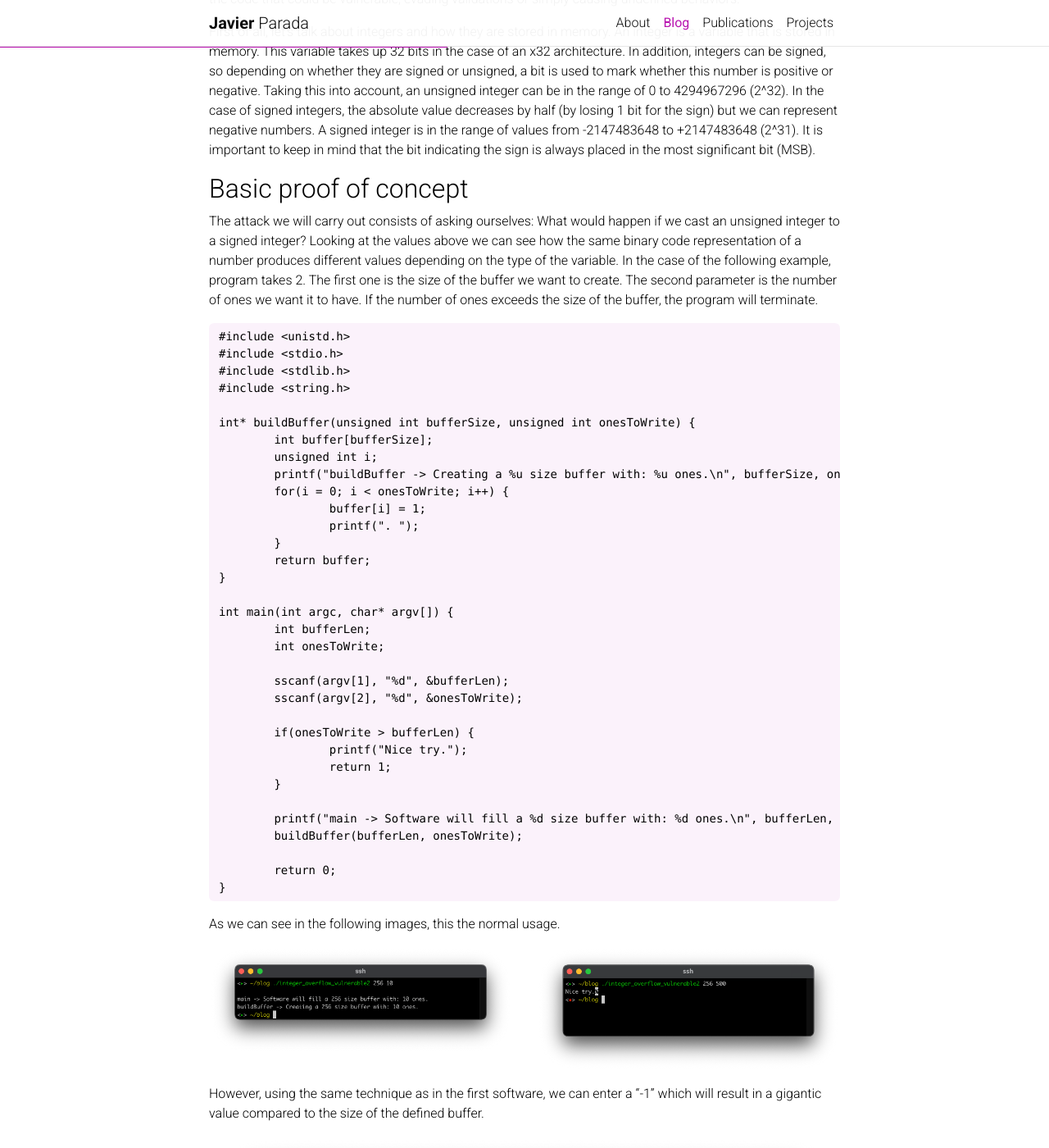
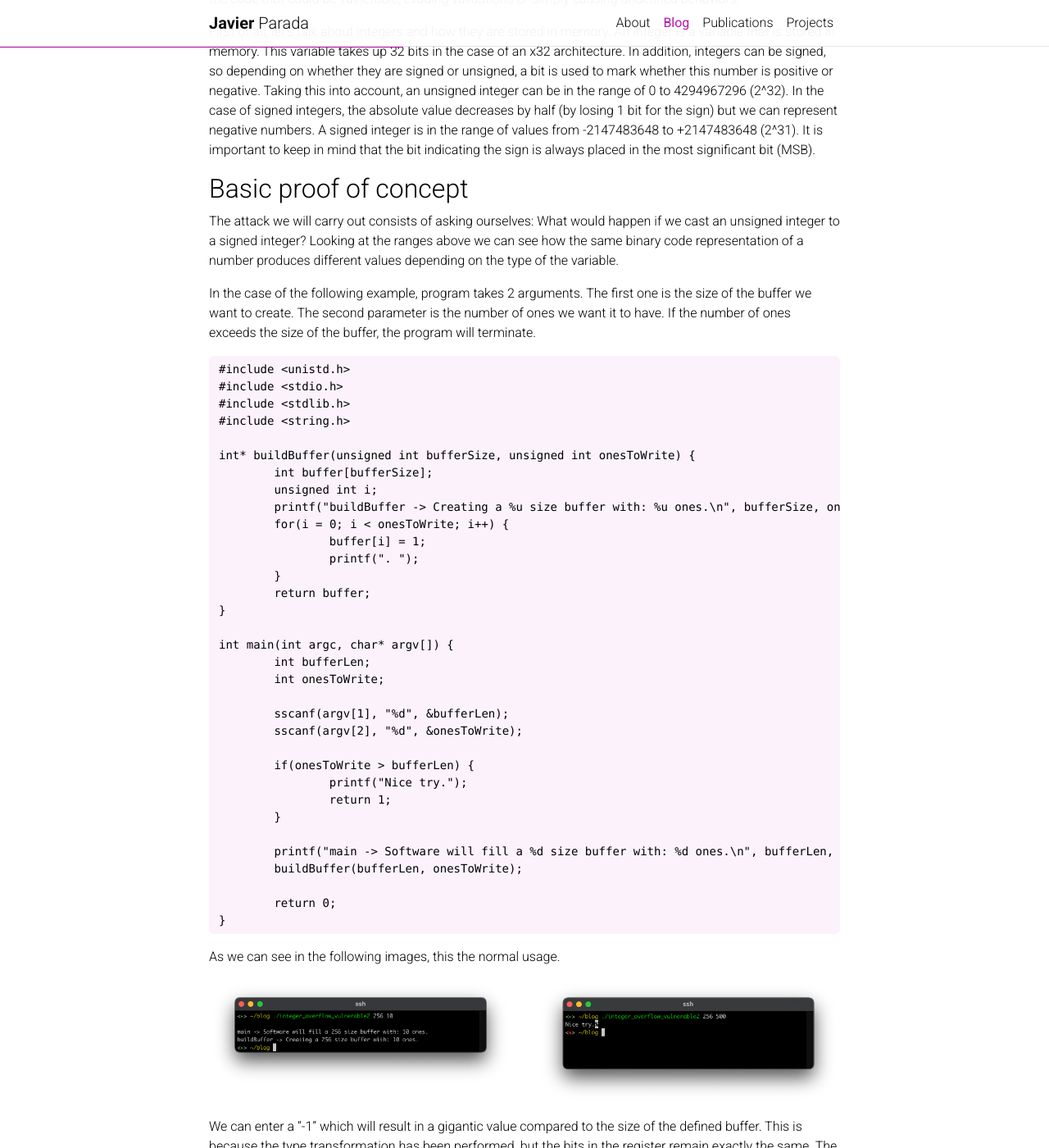
Before and after one commit to jparadadev/jparadadev.github.io, a Jekyll site: the page built from _posts/2022-12-23-exploiting-integer-overflows.md, in a window 1280 px wide and 1400 px high, scrolled down 434 px. Shown: the whole window at 82% size. Built offline with Jekyll 4.4.1, drawn with Linux system fonts in a browser that asks for light colours; full-size pictures stand in for the smaller copies a plugin makes; comment, search, counter and statistics services are not loaded; a style sheet for code colours, icons or effects is not loaded; some of the changed text lies outside the part shown.

Commit message:
add more text

````diff
--- a/_posts/2022-12-23-exploiting-integer-overflows.md
+++ b/_posts/2022-12-23-exploiting-integer-overflows.md
@@ -18,7 +18,9 @@
 
 ## Basic proof of concept
 
-The attack we will carry out consists of asking ourselves: What would happen if we cast an unsigned integer to a signed integer? Looking at the values above we can see how the same binary code representation of a number produces different values depending on the type of the variable. In the case of the following example, program takes 2. The first one is the size of the buffer we want to create. The second parameter is the number of ones we want it to have. If the number of ones exceeds the size of the buffer, the program will terminate.
+The attack we will carry out consists of asking ourselves: What would happen if we cast an unsigned integer to a signed integer? Looking at the ranges above we can see how the same binary code representation of a number produces different values depending on the type of the variable.
+
+In the case of the following example, program takes 2 arguments. The first one is the size of the buffer we want to create. The second parameter is the number of ones we want it to have. If the number of ones exceeds the size of the buffer, the program will terminate.
 
 ```c
 #include <unistd.h>
@@ -67,7 +69,7 @@
     </div>
 </div>
 
-However, using the same technique as in the first software, we can enter a "-1" which will result in a gigantic value compared to the size of the defined buffer.
+We can enter a "-1" which will result in a gigantic value compared to the size of the defined buffer. This is because the type transformation has been performed, but the bits in the register remain exactly the same. The difference is that now we interpret that bit (which used to represent the sign) as part of the number. However, the validation that the number is smaller than the buffer size, is done before the data type transformation (which is automatically performed when calling the function).
 
 <div class="row mt-3">
     <div class="col-sm mt-3 mt-md-0">
````
